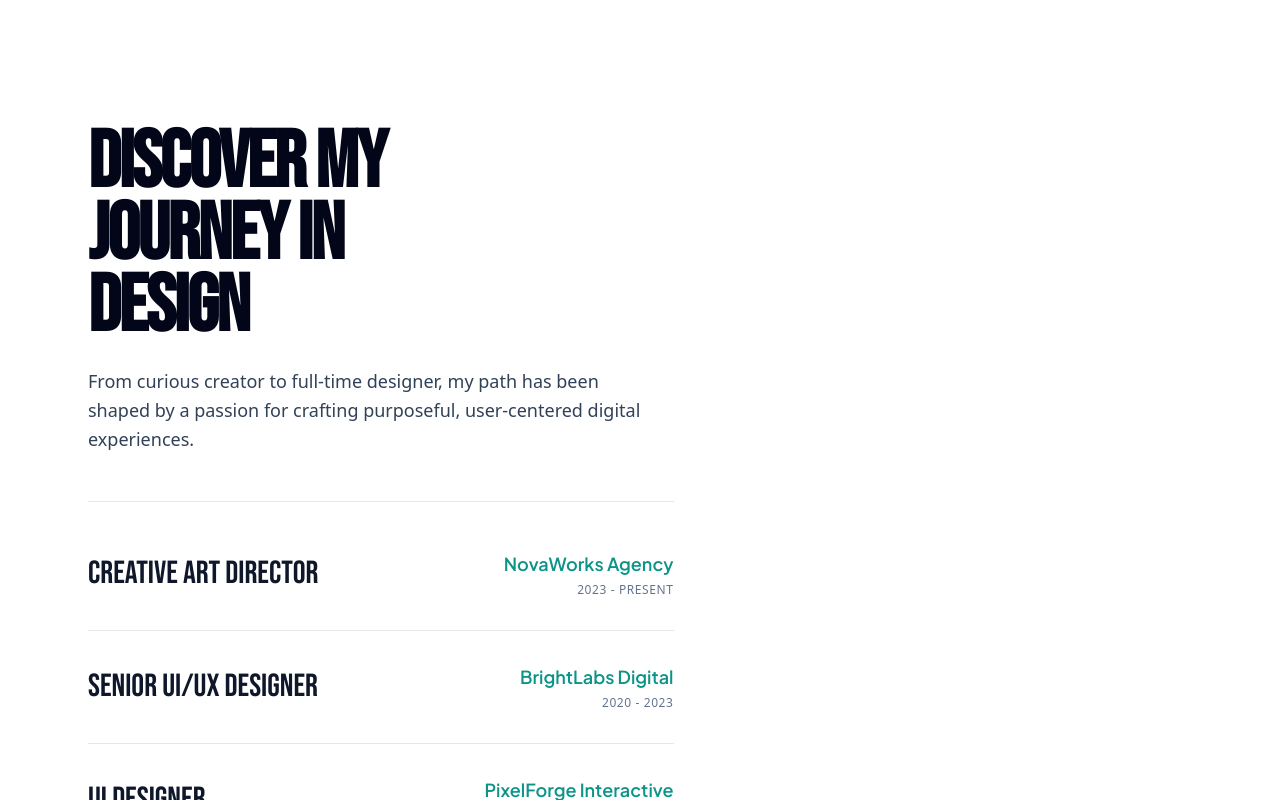
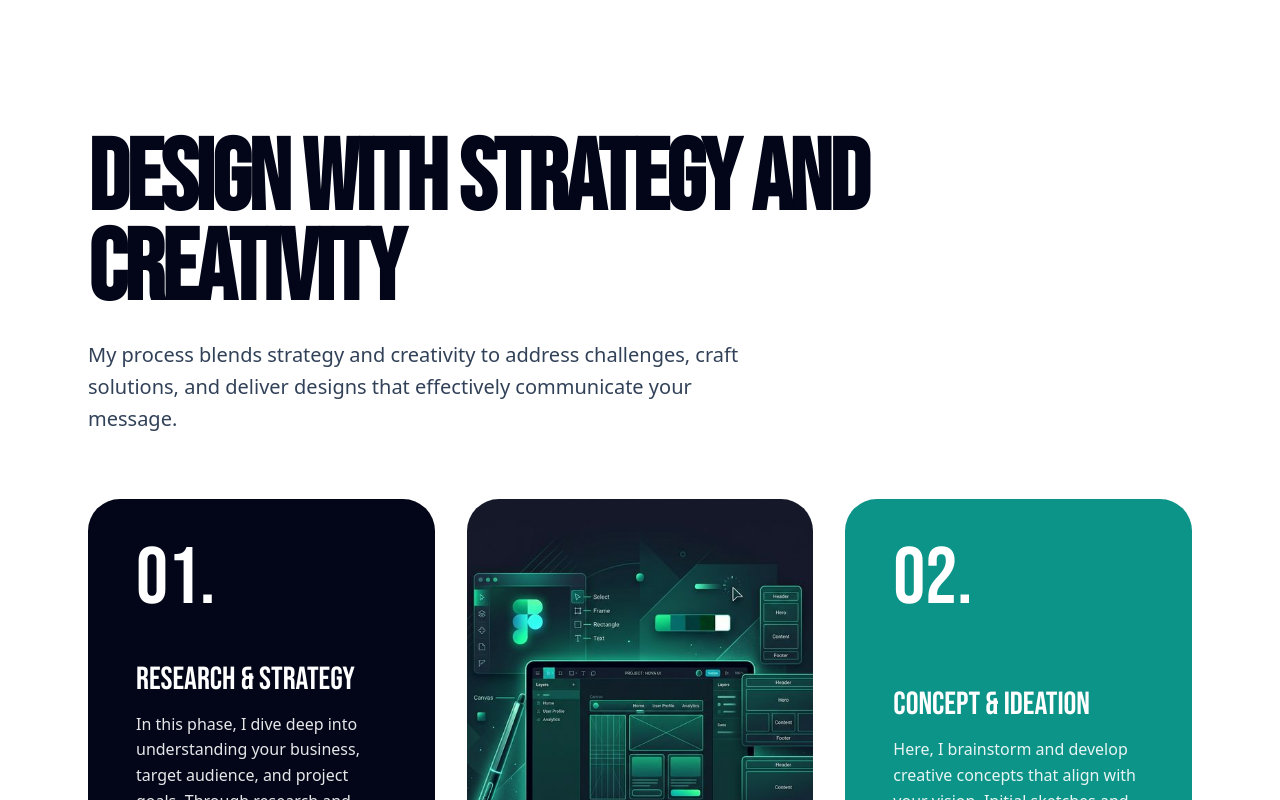
Before and after one commit to kun-ika/porfoliogreen, a Next.js app: page /about in a window 1280 px wide. Shown: the part 3160-3960 px from the top of the page. Built offline with nearby package versions, Linux system fonts and the light colour scheme.

Commit message:
Permanently remove Experience Journey section from About page

```diff
--- a/src/components/About.jsx
+++ b/src/components/About.jsx
@@ -332,47 +332,7 @@ const About = () => {
                                 </div>
                             </motion.div>
 
-                            {/* BLOCK 3: Experience Journey */}
-                            <motion.div
-                                onViewportEnter={() => setActiveSection(3)}
-                                viewport={{ amount: 0.3 }}
-                                initial="hidden"
-                                whileInView="visible"
-                                variants={staggerContainer}
-                                className="flex flex-col items-start w-full pt-12 md:pt-0 pb-[10vh]"
-                            >
-                                <motion.h3
-                                    variants={slideUp}
-                                    className="text-[50px] md:text-[70px] lg:text-[80px] leading-[0.9] font-[700] text-slate-950 mb-6 font-[family-name:var(--font-headline)] tracking-tight"
-                                >
-                                    DISCOVER MY<br />JOURNEY IN<br />DESIGN
-                                </motion.h3>
-                                <motion.p variants={slideUp} className="text-base md:text-lg text-slate-700 leading-[1.6] font-[400] max-w-xl mb-12">
-                                    From curious creator to full-time designer, my path has been shaped by a passion for crafting purposeful, user-centered digital experiences.
-                                </motion.p>
 
-                                <div className="w-full flex flex-col gap-0 text-left border-t border-gray-200 pt-4">
-                                    {experiences.map((exp, idx) => (
-                                        <motion.div
-                                            key={idx}
-                                            variants={slideUp}
-                                            className="flex flex-col lg:flex-row lg:items-center justify-between border-b border-gray-200 py-6 md:py-8"
-                                        >
-                                            <h4 className="text-[24px] md:text-[32px] leading-[1] font-[400] text-slate-900 mb-4 lg:mb-0 font-[family-name:var(--font-headline)]">
-                                                {exp.role}
-                                            </h4>
-                                            <div className="flex flex-col lg:items-end">
-                                                <span className="text-lg font-[600] text-[#0d9488] font-[family-name:var(--font-jakarta)] mb-1">
-                                                    {exp.company}
-                                                </span>
-                                                <span className="text-slate-500 font-[400] text-xs font-sans uppercase tracking-wider">
-                                                    {exp.period}
-                                                </span>
-                                            </div>
-                                        </motion.div>
-                                    ))}
-                                </div>
-                            </motion.div>
 
                         </div>
 
```
